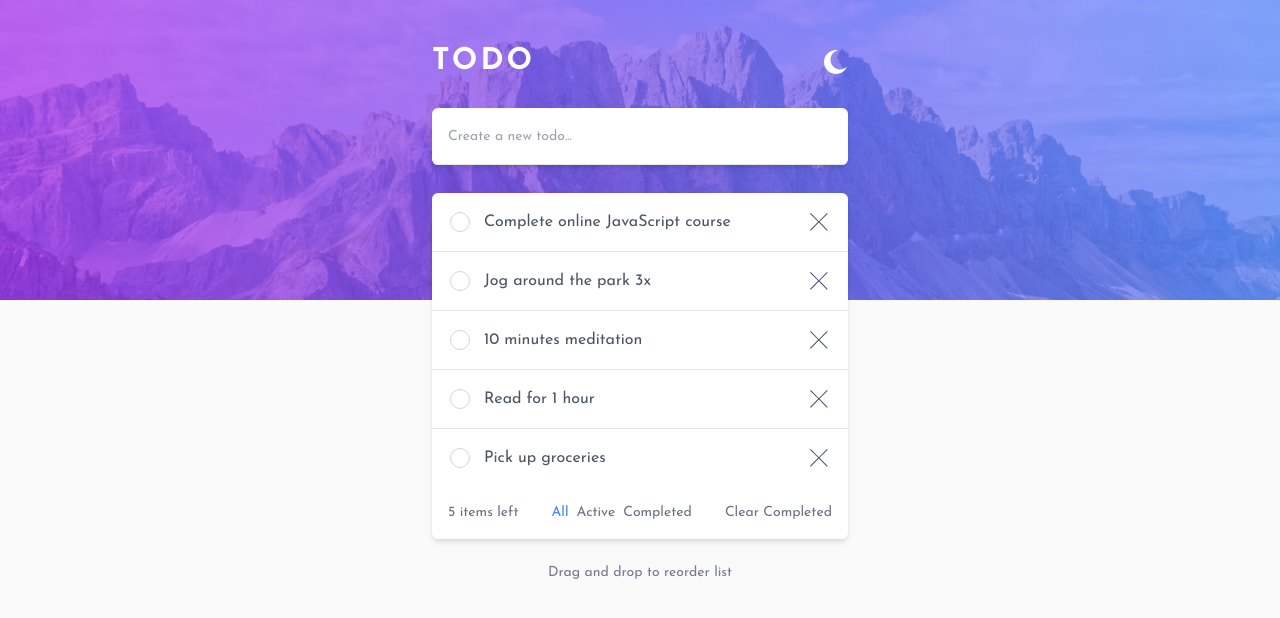
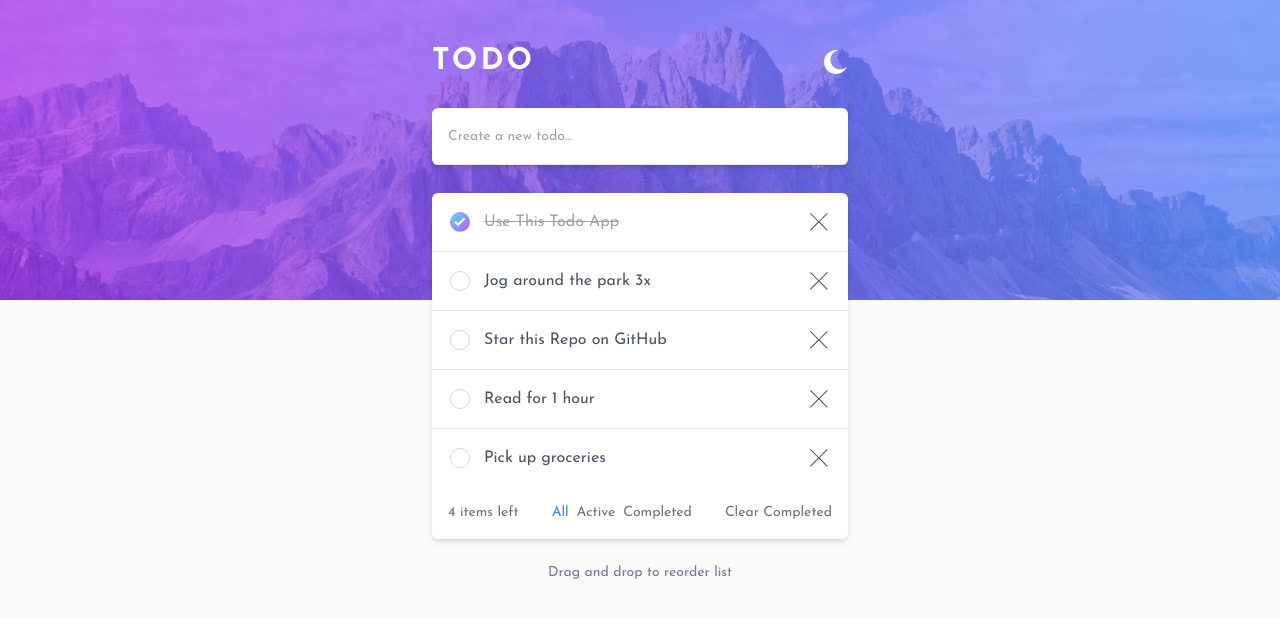
Before and after one commit to VectorGits/Todo-App-2.0, a React (Vite) app: page / in a window 1280 px wide. Shown: the top 618 px of the page. Built offline with nearby package versions, Linux system fonts and the light colour scheme.

Commit message:
feat: update todo items in TodoCard for improved relevance

```diff
--- a/src/components/TodoCard.tsx
+++ b/src/components/TodoCard.tsx
@@ -9,9 +9,9 @@ import {
 
 const TodoCard = () => {
   const [todos, setTodos] = useState([
-    { id: 1, text: "Complete online JavaScript course", completed: false },
+    { id: 1, text: "Use This Todo App", completed: true },
     { id: 2, text: "Jog around the park 3x", completed: false },
-    { id: 3, text: "10 minutes meditation", completed: false },
+    { id: 3, text: "Star this Repo on GitHub", completed: false },
     { id: 4, text: "Read for 1 hour", completed: false },
     { id: 5, text: "Pick up groceries", completed: false },
   ]);
```
